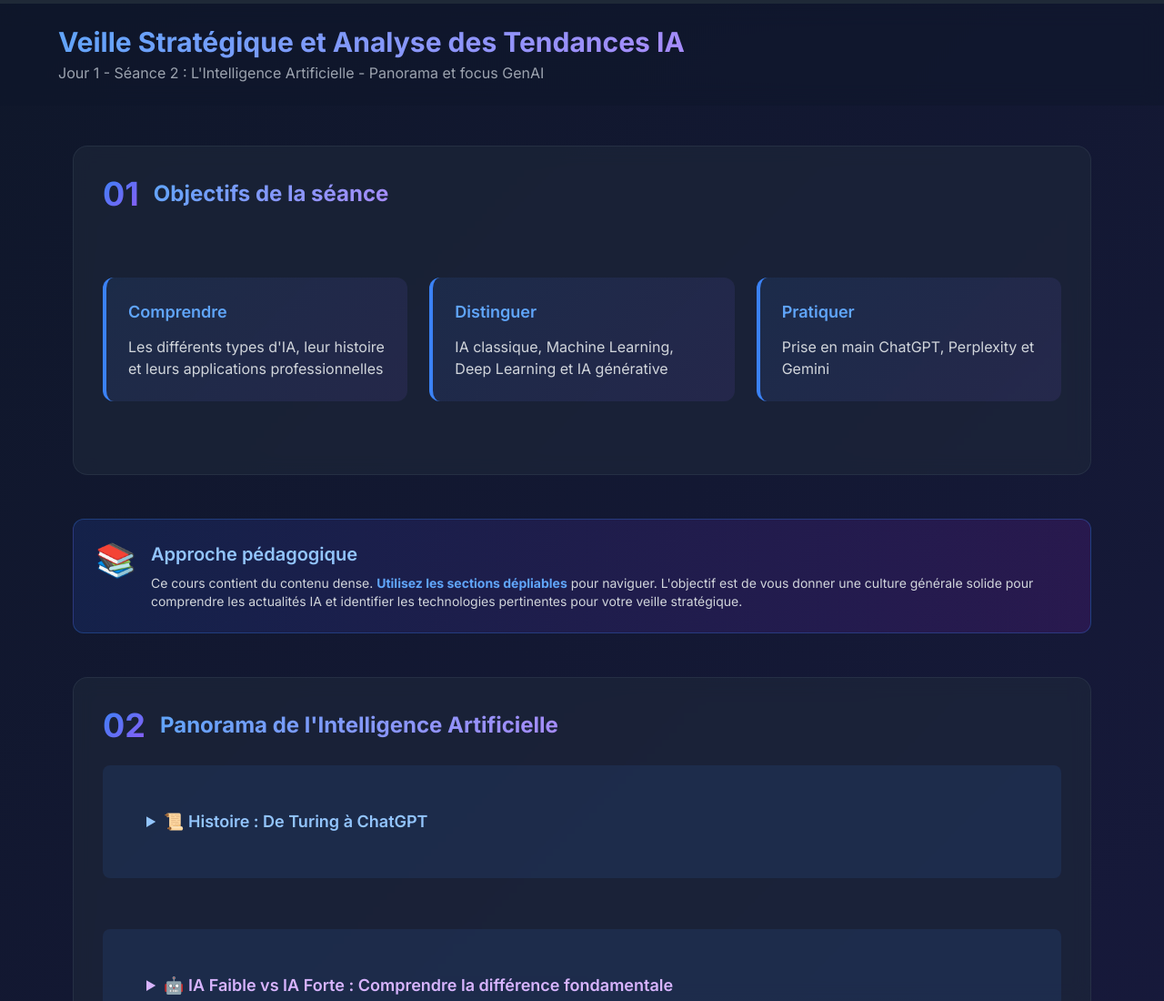
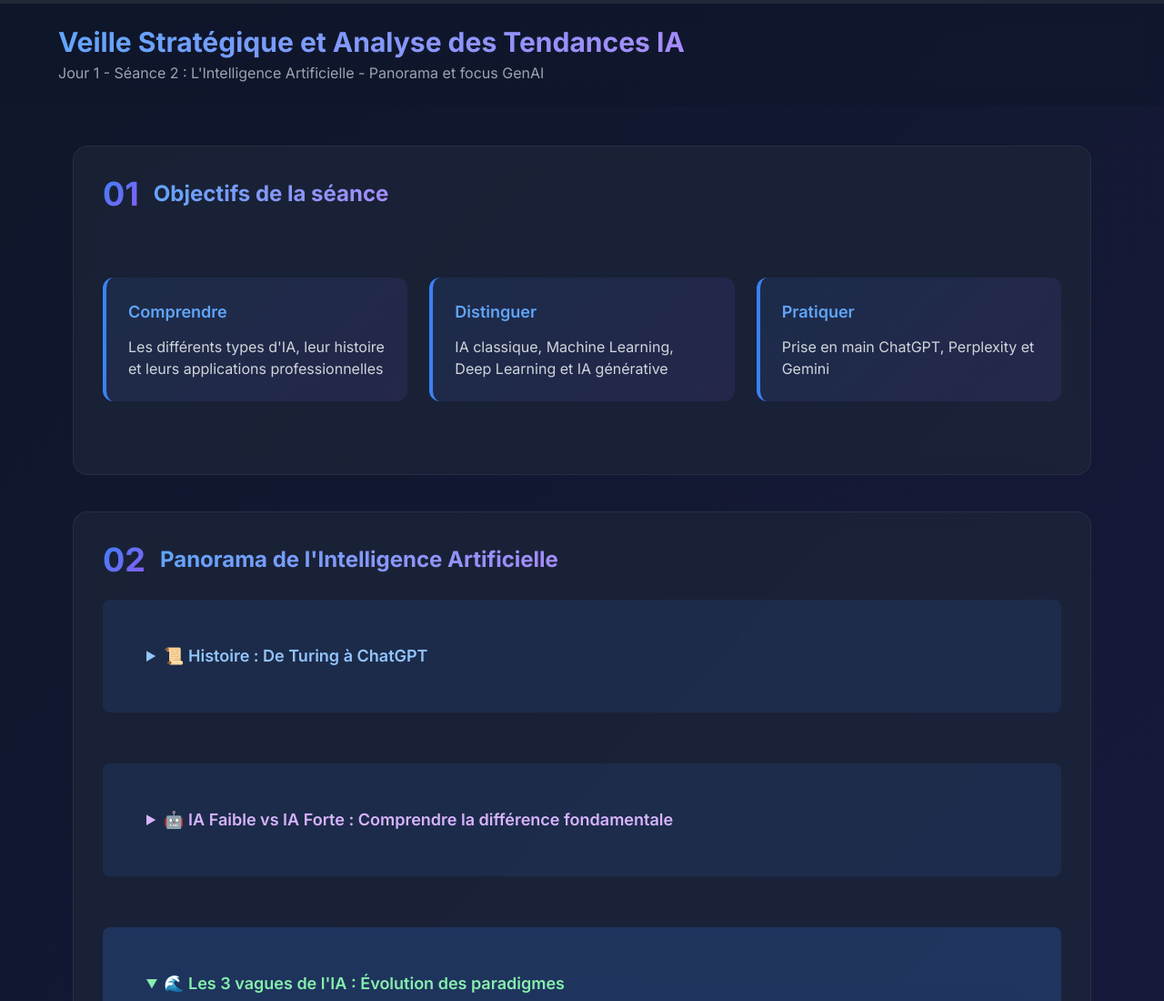
Before and after one commit to Gabistam/VeilleStrategique, a plain HTML site: page j1_s2_intelligence_artificielle.html in a window 1280 px wide. Shown: the top 1100 px of the page at 91% size. Drawn offline with nearby package versions, Linux system fonts and the light colour scheme.

Commit message:
refactor: Remove pedagogical note section for improved clarity

```diff
--- a/j1_s2_intelligence_artificielle.html
+++ b/j1_s2_intelligence_artificielle.html
@@ -125,20 +125,7 @@
             </div>
         </section>
 
-        <!-- Note pédagogique -->
-        <div class="bg-gradient-to-r from-blue-900/30 to-purple-900/30 border border-blue-500/30 rounded-xl p-6 mb-10">
-            <div class="flex items-start space-x-4">
-                <div class="text-4xl">📚</div>
-                <div>
-                    <h3 class="text-xl font-semibold text-blue-300 mb-2">Approche pédagogique</h3>
-                    <p class="text-gray-300 text-sm">
-                        Ce cours contient du contenu dense. <strong class="text-blue-400">Utilisez les sections dépliables</strong> pour naviguer.
-                        L'objectif est de vous donner une culture générale solide pour comprendre les actualités IA et identifier
-                        les technologies pertinentes pour votre veille stratégique.
-                    </p>
-                </div>
-            </div>
-        </div>
+
 
         <!-- Panorama IA -->
         <section id="panorama" class="section-card rounded-2xl p-8 mb-10 fade-in">
```
